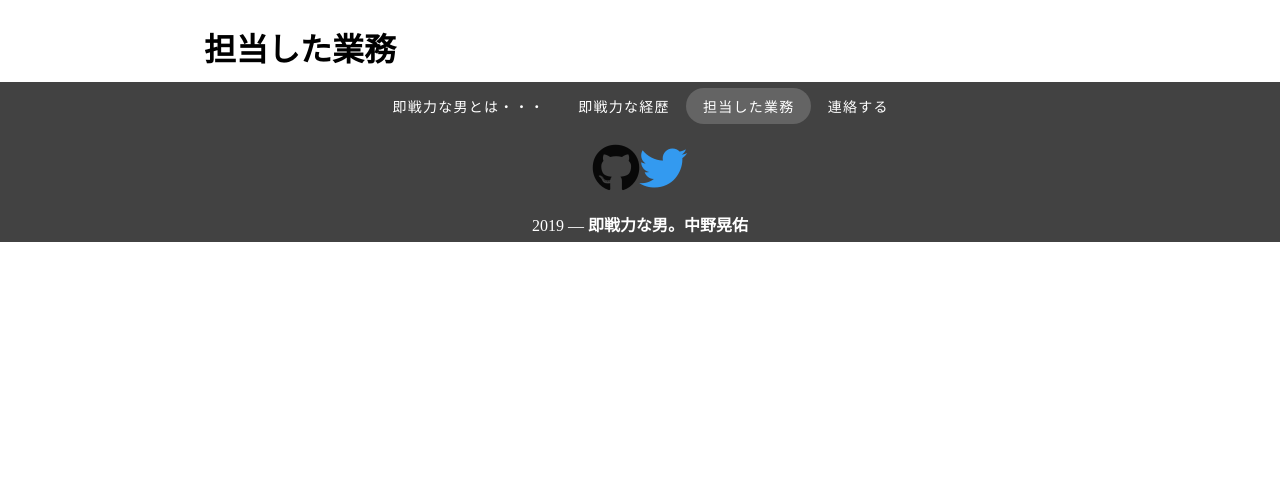
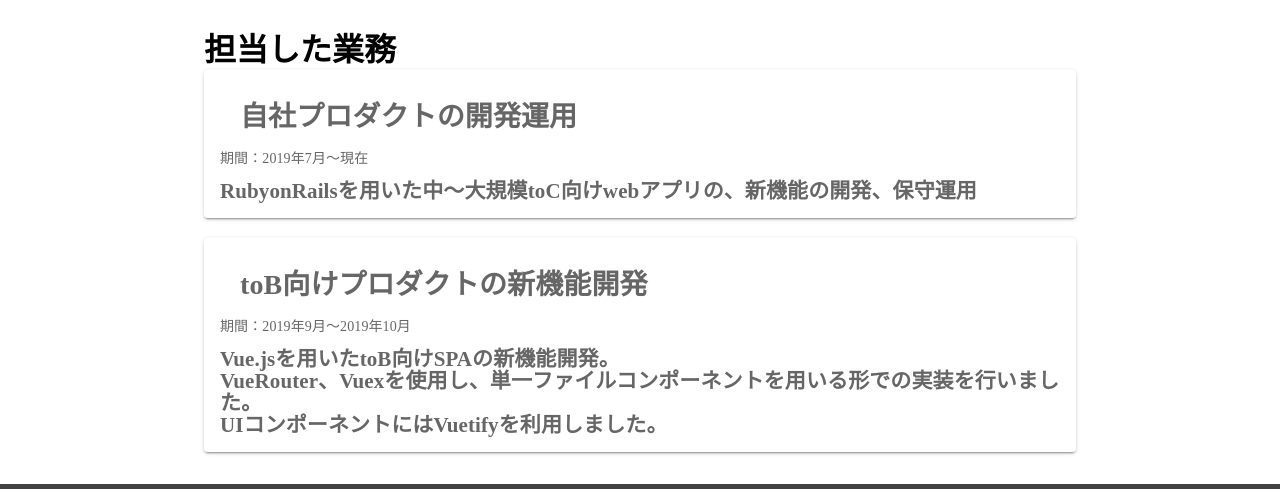
Before and after one commit to kou1209/soku_app, a Nuxt app: page /works in a window 1280 px wide. Shown: the part 260-749 px from the top of the page. Built offline with nearby package versions, Linux system fonts and the light colour scheme.

Commit message:
worksできた

```diff
--- a/pages/works.vue
+++ b/pages/works.vue
@@ -1,12 +1,24 @@
 <template>
   <v-container>
-    <h1>担当した業務</h1>
-
+    <h1 style="font-family: Monaco">担当した業務</h1>
+    <v-card style="margin-bottom: 20px;">
+      <v-card-text>
+        <h1 style="margin: 20px;">自社プロダクトの開発運用</h1>
+        <p style="margin-bottom: 10px;">期間：2019年7月〜現在</p>
+        <h2>RubyonRailsを用いた中〜大規模toC向けwebアプリの、新機能の開発、保守運用</h2>
+      </v-card-text>
+    </v-card>
+    <v-card style="margin-bottom: 20px;">
+      <v-card-text>
+        <h1 style="margin: 20px;">toB向けプロダクトの新機能開発</h1>
+        <p style="margin-bottom: 10px;">期間：2019年9月〜2019年10月</p>
+        <h2>Vue.jsを用いたtoB向けSPAの新機能開発。<br>VueRouter、Vuexを使用し、単一ファイルコンポーネントを用いる形での実装を行いました。<br>UIコンポーネントにはVuetifyを利用しました。</h2>
+      </v-card-text>
+    </v-card>
   </v-container>
 </template>
-
 <script>
   export default {
-    layout: 'layout',
+    layout: 'layout'
   }
 </script>
```
